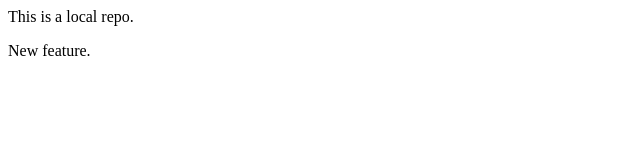
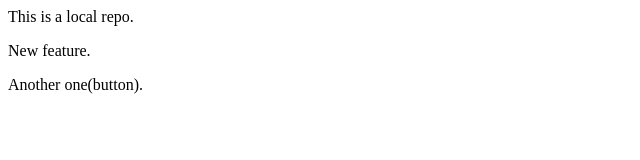
Before and after one commit to shafi456/localrepo, a plain HTML site: page index.html in a window 1280 px wide. Shown: the whole page, without its empty margins (0-640 px from the left). Drawn offline with Linux system fonts and the light colour scheme.

Commit message:
Button added

```diff
--- a/index.html
+++ b/index.html
@@ -1,2 +1,3 @@
 <p>This is a local repo.</p>
 <p>New feature.</p>
+<p>Another one(button).</p>
```
